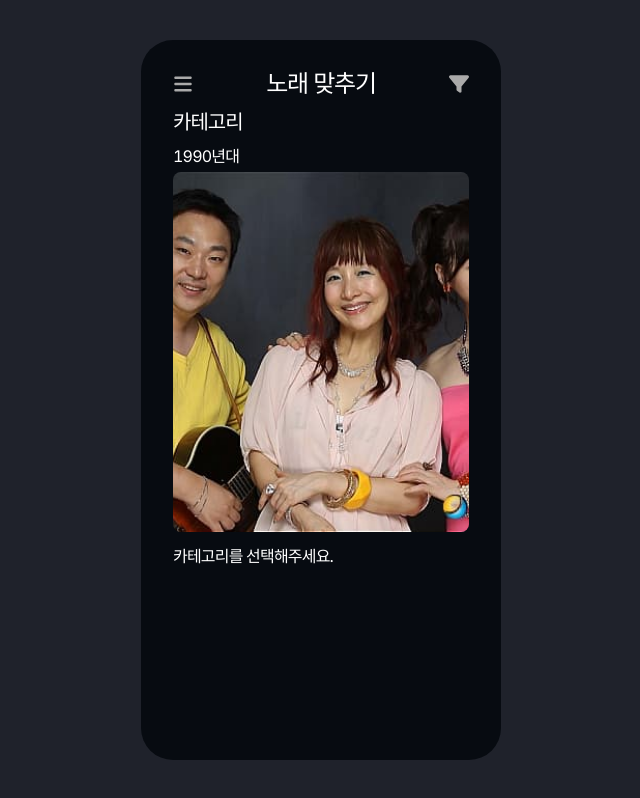
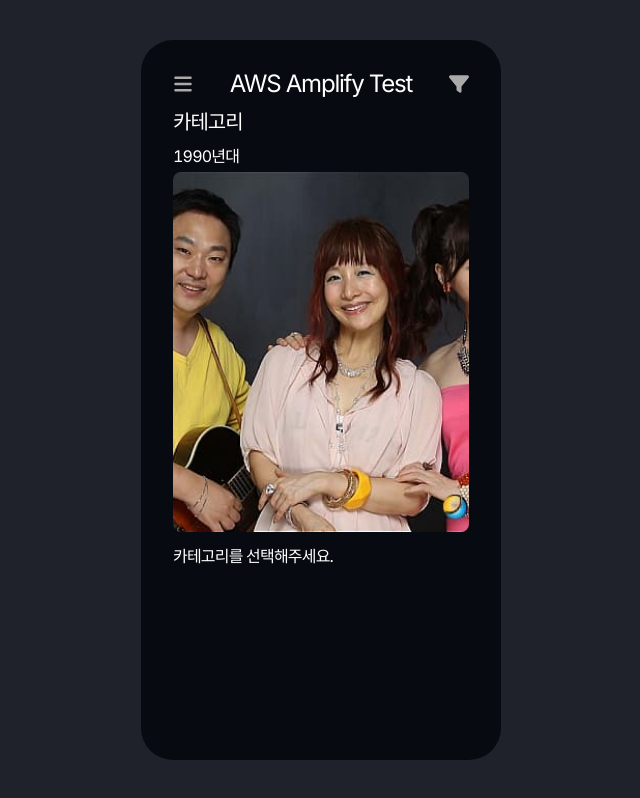
Before and after one commit to Seung-wan/music-quiz, a React (Create React App) app: page / in a window 1280 px wide. Shown: the whole page, without its empty margins (319-959 px from the left). Built offline with nearby package versions, Linux system fonts and the light colour scheme; a web font is replaced by a local one.

Commit message:
Update index.tsx

```diff
--- a/src/routes/_shared/Header/index.tsx
+++ b/src/routes/_shared/Header/index.tsx
@@ -8,7 +8,7 @@ const Header = () => {
       <button type='button'>
         <MenuIcon />
       </button>
-      <h1>노래 맞추기</h1>
+      <h1>AWS Amplify Test</h1>
       <button type='button'>
         <FilterIcon />
       </button>
```
